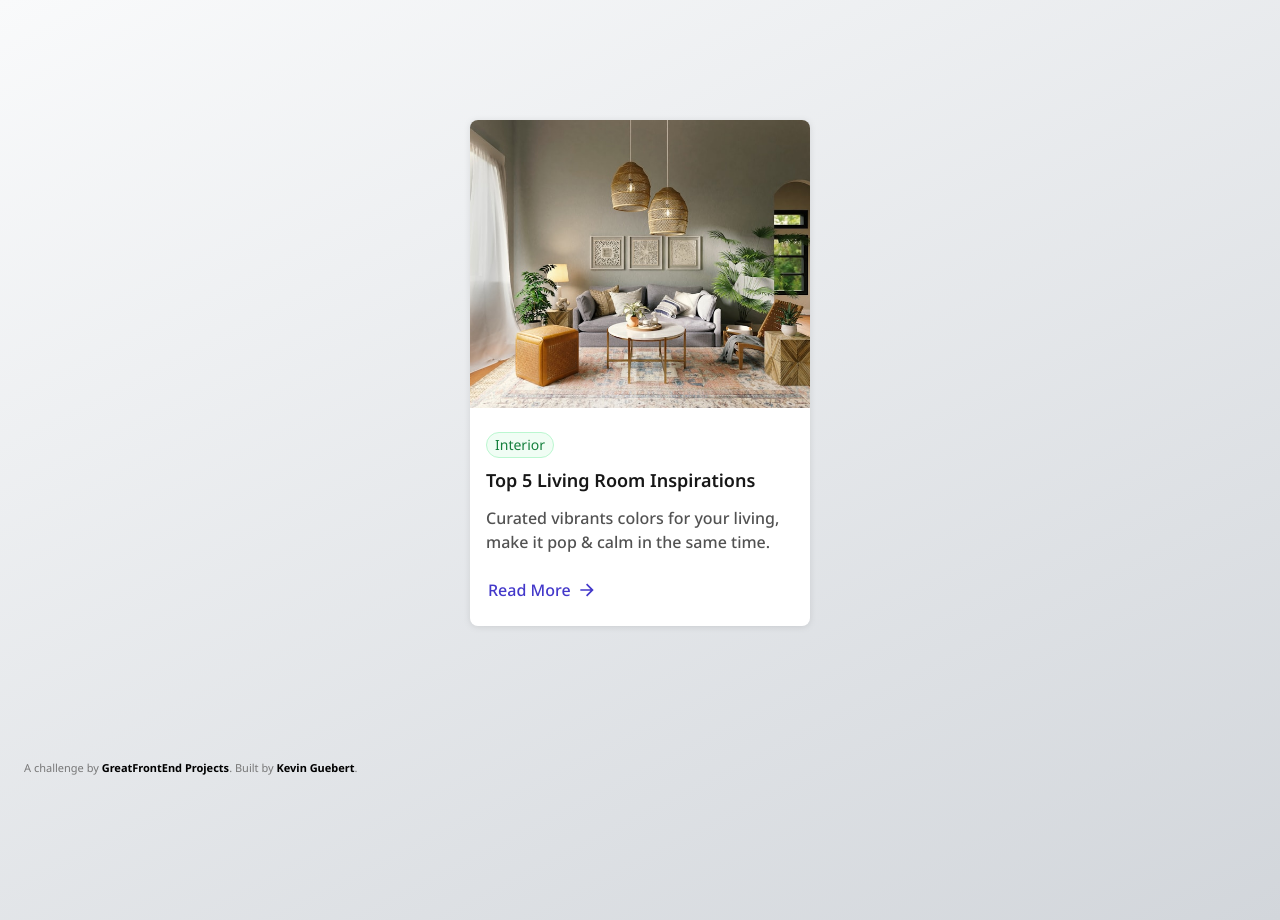
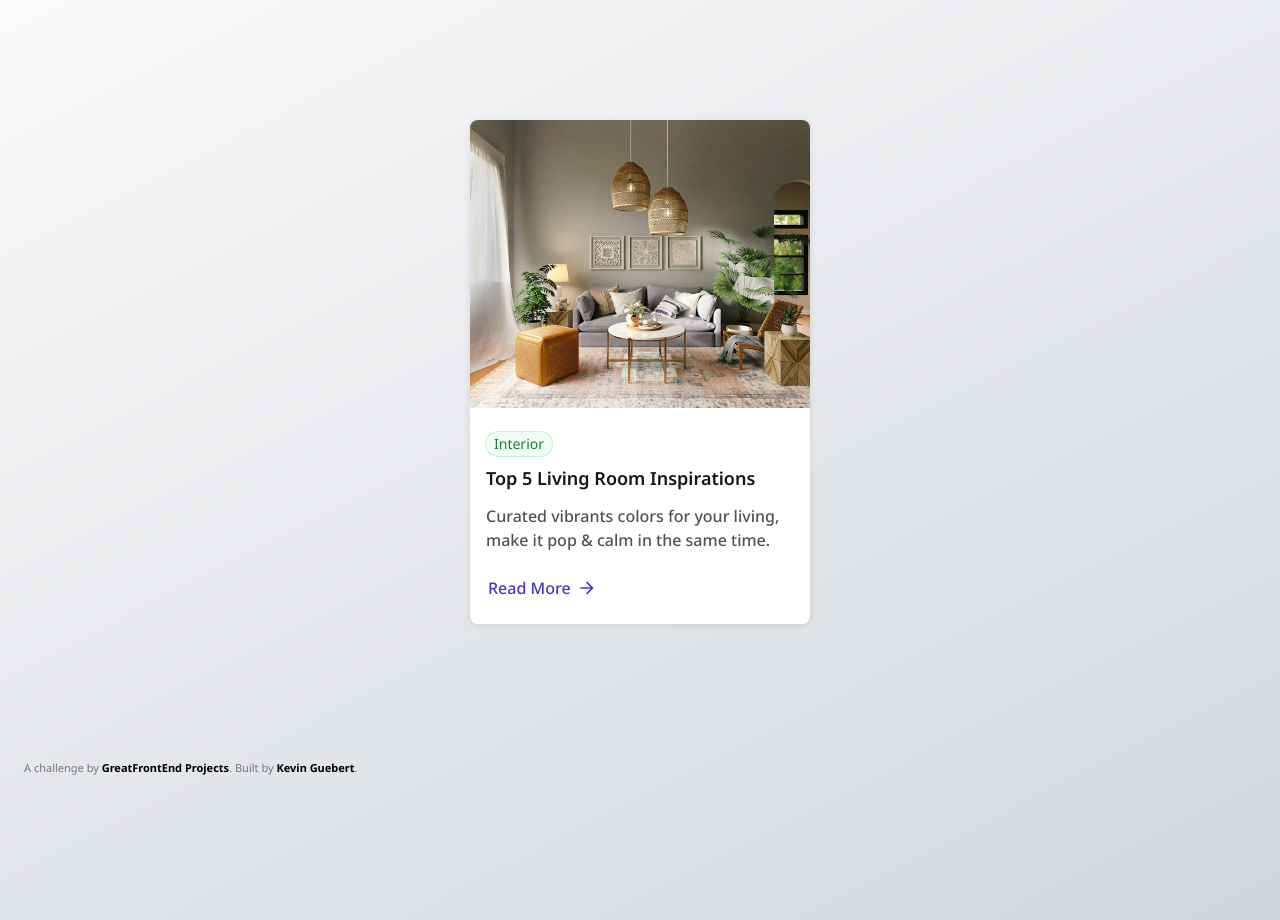
Before and after one commit to kevinguebert/greatfrontend, a plain HTML site: page blog-card/index.html in a window 1280 px wide. Drawn offline with nearby package versions, Linux system fonts and the light colour scheme.

Commit message:
Learned about inner border

```diff
--- a/blog-card/index.html
+++ b/blog-card/index.html
@@ -36,13 +36,15 @@
             alt="Interior Living Room Photo"
             class="rounded-t-[8px] h-[288px] w-full object-cover"
           />
-          <div class="flex flex-col py-[24px] px-[16px] gap-[12px]">
+          <div class="flex flex-col py-[24px] px-[16px] gap-y-[12px]">
             <div class="flex flex-col gap-[8px]">
-              <div class="flex flex-row">
+              <div class="flex flex-row box-content">
                 <div
-                  class="rounded-full bg-green-50 border-green-200 border-[1px] px-[8px] py-[2px]"
+                  class="rounded-full bg-green-50 shadow-[0_0_0_1px_#BBF7D0]"
                 >
-                  <h3 class="text-green-700 text-[14px] leading-[20px]">
+                  <h3
+                    class="text-green-700 text-[14px] leading-[20px] px-[8px] py-[2px]"
+                  >
                     Interior
                   </h3>
                 </div>
```
